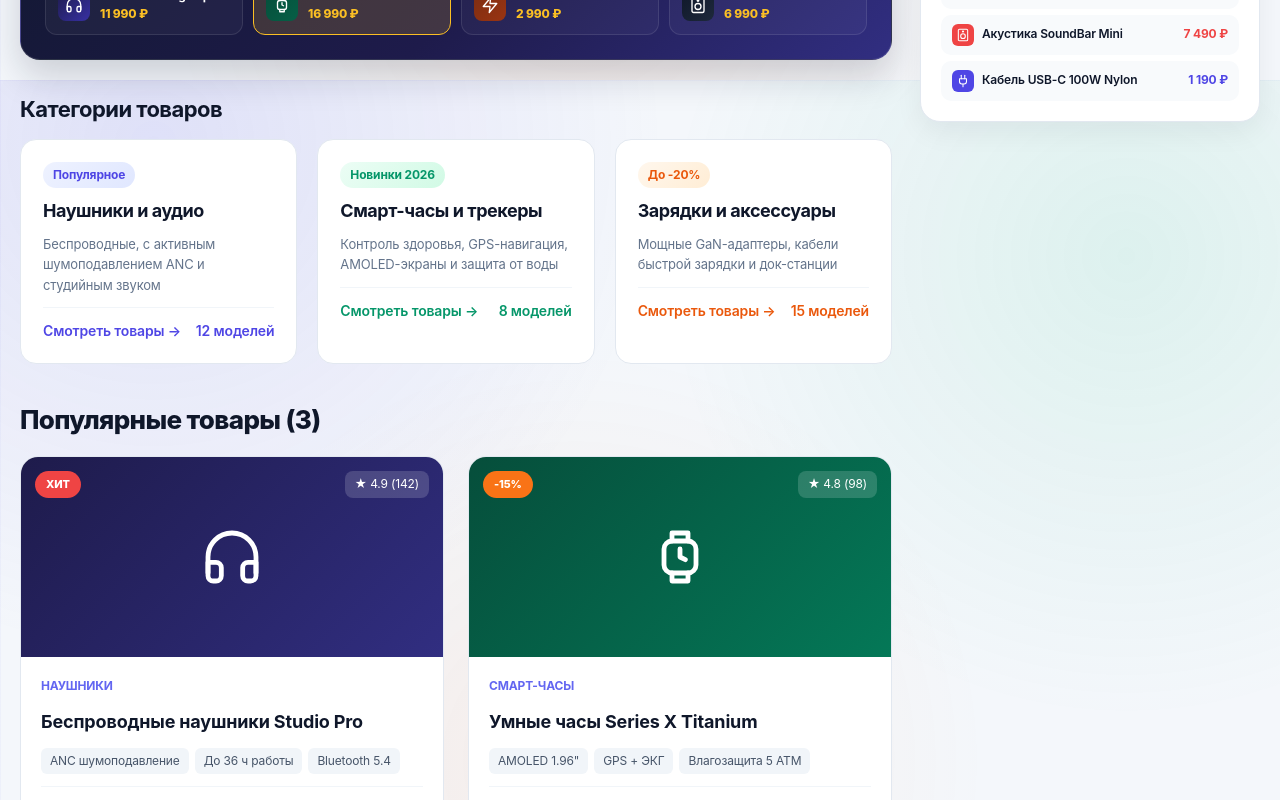
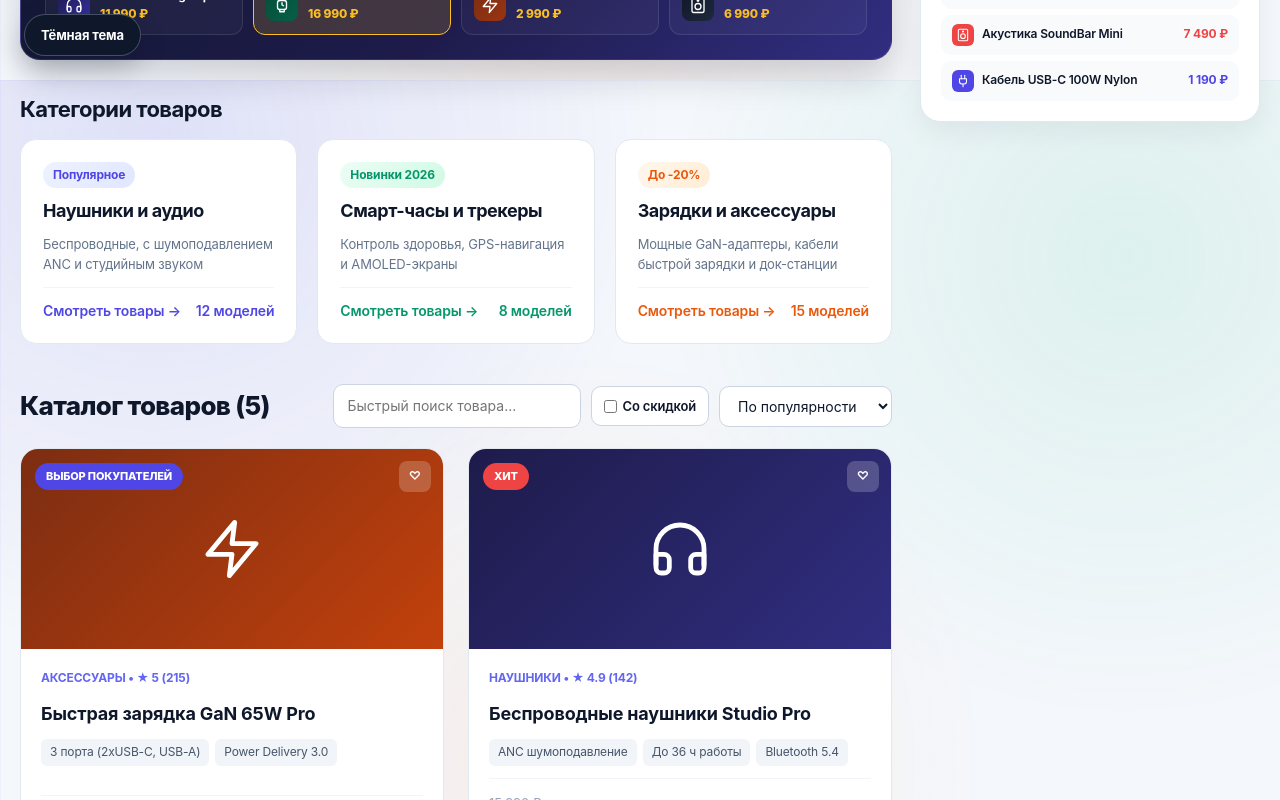
Before and after one commit to gadk1ytd778334-tech/praktik, a Next.js app in the folder frontend/: page / in a window 1280 px wide. Shown: the part 720-1520 px from the top of the page. Built offline with nearby package versions, Linux system fonts and the light colour scheme.

Commit message:
Добавлены живой поиск, сортировка, избранное, темная тема и toast-уведомления

```diff
--- a/frontend/app/page.js
+++ b/frontend/app/page.js
@@ -1,17 +1,20 @@
-import { Suspense } from "react";
+"use client";
+
+import { useState, useEffect, Suspense } from "react";
 import Link from "next/link";
+import { useSearchParams } from "next/navigation";
 import AddToCartButton from "@/components/AddToCartButton";
 import SaleConveyorWidget from "@/components/SaleConveyorWidget";
+import DailyCultConveyor from "@/components/DailyCultConveyor";
 import ProductIcon from "@/components/ProductIcon";
 import CatalogSkeleton from "@/components/CatalogSkeleton";
-import DailyCultConveyor from "@/components/DailyCultConveyor";
 
-const MOCK_CATEGORIES = [
+const CATEGORIES = [
   {
     id: 1,
     slug: "headphones",
     title: "Наушники и аудио",
-    subtitle: "Беспроводные, с активным шумоподавлением ANC и студийным звуком",
+    subtitle: "Беспроводные, с шумоподавлением ANC и студийным звуком",
     count: "12 моделей",
     badge: "Популярное",
     gradient: "linear-gradient(135deg, #eef2ff 0%, #e0e7ff 100%)",
@@ -21,8 +24,7 @@ const MOCK_CATEGORIES = [
     id: 2,
     slug: "smartwatches",
     title: "Смарт-часы и трекеры",
-    subtitle:
-      "Контроль здоровья, GPS-навигация, AMOLED-экраны и защита от воды",
+    subtitle: "Контроль здоровья, GPS-навигация и AMOLED-экраны",
     count: "8 моделей",
     badge: "Новинки 2026",
     gradient: "linear-gradient(135deg, #ecfdf5 0%, #d1fae5 100%)",
@@ -39,8 +41,7 @@ const MOCK_CATEGORIES = [
     accent: "#ea580c",
   },
 ];
-
-const MOCK_PRODUCTS = [
+const PRODUCTS = [
   {
     id: 1,
     slug: "studio-pro",
@@ -51,11 +52,11 @@ const MOCK_PRODUCTS = [
     oldPrice: 15990,
     badge: "ХИТ",
     badgeColor: "#ef4444",
-    rating: "4.9",
+    rating: 4.9,
     reviews: 142,
     specs: ["ANC шумоподавление", "До 36 ч работы", "Bluetooth 5.4"],
     bgGradient: "linear-gradient(135deg, #1e1b4b 0%, #312e81 100%)",
-    iconLabel: "headphones",
+    icon: "headphones",
   },
   {
     id: 2,
@@ -67,11 +68,11 @@ const MOCK_PRODUCTS = [
     oldPrice: 21800,
     badge: "-15%",
     badgeColor: "#f97316",
-    rating: "4.8",
+    rating: 4.8,
     reviews: 98,
     specs: ['AMOLED 1.96"', "GPS + ЭКГ", "Влагозащита 5 ATM"],
     bgGradient: "linear-gradient(135deg, #064e3b 0%, #047857 100%)",
-    iconLabel: "watch",
+    icon: "watch",
   },
   {
     id: 3,
@@ -80,34 +81,83 @@ const MOCK_PRODUCTS = [
     category: "АКСЕССУАРЫ",
     categorySlug: "accessories",
     price: 3490,
-    oldPrice: 4200,
+    oldPrice: null,
     badge: "ВЫБОР ПОКУПАТЕЛЕЙ",
     badgeColor: "#4f46e5",
-    rating: "5.0",
+    rating: 5.0,
     reviews: 215,
-    specs: [
-      "3 порта (2xUSB-C, USB-A)",
-      "Power Delivery 3.0",
-      "Компактный корпус",
-    ],
+    specs: ["3 порта (2xUSB-C, USB-A)", "Power Delivery 3.0"],
     bgGradient: "linear-gradient(135deg, #7c2d12 0%, #c2410c 100%)",
-    iconLabel: "charger",
+    icon: "charger",
+  },
+  {
+    id: 4,
+    slug: "studio-pro",
+    title: "Акустика SoundBar Mini",
+    category: "НАУШНИКИ",
+    categorySlug: "headphones",
+    price: 7490,
+    oldPrice: 9990,
+    badge: "-25%",
+    badgeColor: "#ef4444",
+    rating: 4.7,
+    reviews: 64,
+    specs: ["40 Вт • Стерео", "AUX / Bluetooth 5.3"],
+    bgGradient: "linear-gradient(135deg, #1e293b 0%, #334155 100%)",
+    icon: "speaker",
+  },
+  {
+    id: 5,
+    slug: "gan-65w",
+    title: "Кабель USB-C 100W Nylon",
+    category: "АКСЕССУАРЫ",
+    categorySlug: "accessories",
+    price: 1190,
+    oldPrice: null,
+    badge: "БАЗА",
+    badgeColor: "#4f46e5",
+    rating: 4.9,
+    reviews: 310,
+    specs: ["2 метра", "Нейлоновая оплётка", "100W"],
+    bgGradient: "linear-gradient(135deg, #312e81 0%, #4338ca 100%)",
+    icon: "cable",
   },
 ];
+function InteractiveShopSection() {
+  const searchParams = useSearchParams();
+  const urlQuery = (searchParams.get("q") || "").toLowerCase().trim();
+  const urlCategory = (searchParams.get("category") || "").toLowerCase().trim();
 
-async function CatalogContent({ searchParams }) {
-  const resolvedParams = (await searchParams) || {};
-  const query = (resolvedParams.q || "").toLowerCase().trim();
-  const selectedCategory = (resolvedParams.category || "").toLowerCase().trim();
+  const [overrideCategory, setOverrideCategory] = useState(null);
+  const [overrideSearch, setOverrideSearch] = useState(null);
+  const [sortBy, setSortBy] = useState("popular");
+  const [onlyDiscount, setOnlyDiscount] = useState(false);
+  const [wishlist, setWishlist] = useState([]);
 
-  const filteredProducts = MOCK_PRODUCTS.filter((item) => {
+  const selectedCategory =
+    overrideCategory !== null ? overrideCategory : urlCategory;
+  const searchText = overrideSearch !== null ? overrideSearch : urlQuery;
+
+  const toggleWishlist = (id) => {
+    setWishlist((prev) =>
+      prev.includes(id) ? prev.filter((item) => item !== id) : [...prev, id]
+    );
+  };
+
+  const filteredProducts = PRODUCTS.filter((item) => {
+    const q = searchText.toLowerCase().trim();
     const matchesQuery =
-      !query ||
-      item.title.toLowerCase().includes(query) ||
-      item.category.toLowerCase().includes(query);
+      !q ||
+      item.title.toLowerCase().includes(q) ||
+      item.category.toLowerCase().includes(q);
     const matchesCategory =
       !selectedCategory || item.categorySlug === selectedCategory;
-    return matchesQuery && matchesCategory;
+    const matchesDiscount = !onlyDiscount || Boolean(item.oldPrice);
+    return matchesQuery && matchesCategory && matchesDiscount;
+  }).sort((a, b) => {
+    if (sortBy === "price-asc") return a.price - b.price;
+    if (sortBy === "price-desc") return b.price - a.price;
+    return b.rating - a.rating;
   });
 
   return (
@@ -121,45 +171,43 @@ async function CatalogContent({ searchParams }) {
             marginBottom: "16px",
           }}
         >
-          <h2
-            style={{
-              fontSize: "22px",
-              fontWeight: "700",
-              color: "#0f172a",
-              margin: 0,
-            }}
-          >
+          <h2 style={{ fontSize: "22px", fontWeight: "700", margin: 0 }}>
             Категории товаров
           </h2>
           {selectedCategory && (
-            <Link
-              href="/"
+            <button
+              type="button"
+              onClick={() => setOverrideCategory("")}
               style={{
+                background: "transparent",
+                border: "none",
                 fontSize: "14px",
                 color: "#4f46e5",
-                fontWeight: "600",
-                textDecoration: "none",
+                fontWeight: "700",
+                cursor: "pointer",
               }}
             >
               Сбросить фильтр ×
-            </Link>
+            </button>
           )}
         </div>
+
         <div
           style={{
             display: "grid",
-            gridTemplateColumns: "repeat(auto-fit, minmax(260px, 1fr))",
+            gridTemplateColumns: "repeat(auto-fit, minmax(250px, 1fr))",
             gap: "20px",
           }}
         >
-          {MOCK_CATEGORIES.map((cat) => {
+          {CATEGORIES.map((cat) => {
             const isActive = selectedCategory === cat.slug;
             return (
-              <Link
+              <button
                 key={cat.id}
-                href={isActive ? "/" : `/?category=${cat.slug}`}
+                type="button"
+                onClick={() => setOverrideCategory(isActive ? "" : cat.slug)}
                 style={{
-                  textDecoration: "none",
+                  textAlign: "left",
                   background: "#ffffff",
                   borderRadius: "16px",
                   padding: "22px",
@@ -169,6 +217,7 @@ async function CatalogContent({ searchParams }) {
                   display: "flex",
                   flexDirection: "column",
                   gap: "12px",
+                  cursor: "pointer",
                 }}
               >
                 <span
@@ -184,14 +233,7 @@ async function CatalogContent({ searchParams }) {
                 >
                   {cat.badge}
                 </span>
-                <h3
-                  style={{
-                    fontSize: "18px",
-                    fontWeight: "700",
-                    color: "#0f172a",
-                    margin: 0,
-                  }}
-                >
+                <h3 style={{ fontSize: "18px", fontWeight: "700", margin: 0 }}>
                   {cat.title}
                 </h3>
                 <p style={{ fontSize: "13px", color: "#64748b", margin: 0 }}>
@@ -199,6 +241,7 @@ async function CatalogContent({ searchParams }) {
                 </p>
                 <div
                   style={{
+                    width: "100%",
                     display: "flex",
                     justifyContent: "space-between",
                     paddingTop: "12px",
@@ -208,34 +251,142 @@ async function CatalogContent({ searchParams }) {
                     color: cat.accent,
                   }}
                 >
-                  <span>Смотреть товары →</span>
+                  <span>{isActive ? "Выбрано ✓" : "Смотреть товары →"}</span>
                   <span>{cat.count}</span>
                 </div>
-              </Link>
+              </button>
             );
           })}
         </div>
       </section>
       <section id="catalog">
-        <h2
+        <div
           style={{
-            fontSize: "26px",
-            fontWeight: "800",
-            color: "#0f172a",
+            display: "flex",
+            justifyContent: "space-between",
+            alignItems: "center",
+            flexWrap: "wrap",
+            gap: "12px",
             marginBottom: "20px",
           }}
         >
-          {query ? `Результаты поиска: «${query}»` : "Популярные товары"} (
-          {filteredProducts.length})
+          <div style={{ display: "flex", alignItems: "center", gap: "12px" }}>
+            <h2 style={{ fontSize: "26px", fontWeight: "800", margin: 0 }}>
+              Каталог товаров ({filteredProducts.length})
             </h2>
+            {wishlist.length > 0 && (
+              <span
+                style={{
+                  background: "#fee2e2",
+                  color: "#ef4444",
+                  fontSize: "12px",
+                  fontWeight: "800",
+                  padding: "4px 10px",
+                  borderRadius: "999px",
+                }}
+              >
+                ♥ В избранном: {wishlist.length}
+              </span>
+            )}
+          </div>
+
+          <div
+            style={{
+              display: "flex",
+              alignItems: "center",
+              gap: "10px",
+              flexWrap: "wrap",
+            }}
+          >
+            <input
+              type="search"
+              value={searchText}
+              onChange={(e) => setOverrideSearch(e.target.value)}
+              placeholder="Быстрый поиск товара..."
+              style={{ minWidth: "210px" }}
+            />
+
+            <label
+              style={{
+                display: "inline-flex",
+                alignItems: "center",
+                gap: "6px",
+                fontSize: "13px",
+                fontWeight: "600",
+                cursor: "pointer",
+                background: "#ffffff",
+                padding: "9px 12px",
+                borderRadius: "10px",
+                border: "1px solid #cbd5e1",
+                color: "#0f172a",
+              }}
+            >
+              <input
+                type="checkbox"
+                checked={onlyDiscount}
+                onChange={(e) => setOnlyDiscount(e.target.checked)}
+              />
+              Со скидкой
+            </label>
+
+            <select
+              value={sortBy}
+              onChange={(e) => setSortBy(e.target.value)}
+              aria-label="Сортировка товаров"
+            >
+              <option value="popular">По популярности</option>
+              <option value="price-asc">Сначала дешевле</option>
+              <option value="price-desc">Сначала дороже</option>
+            </select>
+          </div>
+        </div>
+
+        {filteredProducts.length === 0 ? (
+          <div
+            style={{
+              background: "#ffffff",
+              borderRadius: "16px",
+              padding: "40px 20px",
+              textAlign: "center",
+              border: "1px solid #e2e8f0",
+            }}
+          >
+            <p
+              style={{ fontSize: "16px", color: "#64748b", margin: "0 0 14px" }}
+            >
+              По вашему запросу ничего не найдено.
+            </p>
+            <button
+              type="button"
+              onClick={() => {
+                setOverrideSearch("");
+                setOverrideCategory("");
+                setOnlyDiscount(false);
+              }}
+              style={{
+                background: "#4f46e5",
+                color: "#ffffff",
+                border: "none",
+                borderRadius: "10px",
+                padding: "10px 18px",
+                fontWeight: "700",
+                cursor: "pointer",
+              }}
+            >
+              Сбросить все фильтры
+            </button>
+          </div>
+        ) : (
           <div
             style={{
               display: "grid",
-            gridTemplateColumns: "repeat(auto-fill, minmax(290px, 1fr))",
+              gridTemplateColumns: "repeat(auto-fill, minmax(280px, 1fr))",
               gap: "24px",
             }}
           >
-          {filteredProducts.map((product) => (
+            {filteredProducts.map((product) => {
+              const isFav = wishlist.includes(product.id);
+              return (
                 <article
                   key={product.id}
                   style={{
@@ -247,12 +398,18 @@ async function CatalogContent({ searchParams }) {
                     flexDirection: "column",
                   }}
                 >
-              <Link
-                href={`/product/${product.slug}`}
+                  <div
                     style={{
                       position: "relative",
                       height: "200px",
                       background: product.bgGradient,
+                    }}
+                  >
+                    <Link
+                      href={`/product/${product.slug}`}
+                      style={{
+                        width: "100%",
+                        height: "100%",
                         display: "flex",
                         alignItems: "center",
                         justifyContent: "center",
@@ -274,22 +431,30 @@ async function CatalogContent({ searchParams }) {
                       >
                         {product.badge}
                       </span>
-                <span
+                      <ProductIcon type={product.icon} size={64} />
+                    </Link>
+
+                    <button
+                      type="button"
+                      onClick={() => toggleWishlist(product.id)}
                       style={{
                         position: "absolute",
-                    top: "14px",
-                    right: "14px",
-                    background: "rgba(255,255,255,0.16)",
+                        top: "12px",
+                        right: "12px",
+                        background: isFav ? "#ef4444" : "rgba(255,255,255,0.2)",
                         color: "#ffffff",
+                        border: "none",
+                        borderRadius: "8px",
+                        padding: "6px 10px",
                         fontSize: "12px",
-                    padding: "4px 10px",
-                    borderRadius: "8px",
+                        fontWeight: "700",
+                        cursor: "pointer",
                       }}
                     >
-                  ★ {product.rating} ({product.reviews})
-                </span>
-                <ProductIcon type={product.iconLabel} size={64} />
-              </Link>
+                      {isFav ? "♥ В избранном" : "♡"}
+                    </button>
+                  </div>
+
                   <div
                     style={{
                       padding: "20px",
@@ -306,7 +471,8 @@ async function CatalogContent({ searchParams }) {
                         color: "#6366f1",
                       }}
                     >
-                  {product.category}
+                      {product.category} • ★ {product.rating} ({product.reviews}
+                      )
                     </span>
                     <Link
                       href={`/product/${product.slug}`}
@@ -319,7 +485,9 @@ async function CatalogContent({ searchParams }) {
                     >
                       {product.title}
                     </Link>
-                <div style={{ display: "flex", flexWrap: "wrap", gap: "6px" }}>
+                    <div
+                      style={{ display: "flex", flexWrap: "wrap", gap: "6px" }}
+                    >
                       {product.specs.map((spec, i) => (
                         <span
                           key={i}
@@ -346,6 +514,7 @@ async function CatalogContent({ searchParams }) {
                       }}
                     >
                       <div>
+                        {product.oldPrice && (
                           <div
                             style={{
                               fontSize: "13px",
@@ -355,6 +524,7 @@ async function CatalogContent({ searchParams }) {
                           >
                             {product.oldPrice.toLocaleString("ru-RU")} ₽
                           </div>
+                        )}
                         <div
                           style={{
                             fontSize: "21px",
@@ -369,14 +539,56 @@ async function CatalogContent({ searchParams }) {
                     </div>
                   </div>
                 </article>
-          ))}
+              );
+            })}
           </div>
+        )}
       </section>
     </>
   );
 }
+export default function HomePage() {
+  const [darkTheme, setDarkTheme] = useState(false);
+  const [toastText, setToastText] = useState("");
 
-export default function HomePage({ searchParams }) {
+  useEffect(() => {
+    const saved = localStorage.getItem("shoply_theme");
+    if (saved === "dark") {
+      document.documentElement.classList.add("dark-theme");
+      const id = setTimeout(() => setDarkTheme(true), 0);
+      return () => clearTimeout(id);
+    }
+  }, []);
+
+  useEffect(() => {
+    const handleCartToast = (e) => {
+      const btn = e.target.closest("button");
+      if (
+        btn &&
+        btn.textContent &&
+        btn.textContent.toLowerCase().includes("корзин")
+      ) {
+        setToastText("Товар добавлен в корзину");
+        setTimeout(() => setToastText(""), 2500);
+      }
+    };
+
+    document.addEventListener("click", handleCartToast);
+    return () => document.removeEventListener("click", handleCartToast);
+  }, []);
+
+  const toggleTheme = () => {
+    const next = !darkTheme;
+    setDarkTheme(next);
+    if (next) {
+      document.documentElement.classList.add("dark-theme");
+      localStorage.setItem("shoply_theme", "dark");
+    } else {
+      document.documentElement.classList.remove("dark-theme");
+      localStorage.setItem("shoply_theme", "light");
+    }
+  };
+
   return (
     <main
       style={{
@@ -414,7 +626,12 @@ export default function HomePage({ searchParams }) {
             Официальная техника с гарантией 12 месяцев
           </span>
           <h1
-            style={{ fontSize: "34px", fontWeight: "800", margin: "0 0 12px" }}
+            style={{
+              fontSize: "34px",
+              fontWeight: "800",
+              color: "#ffffff",
+              margin: "0 0 12px",
+            }}
           >
             Умные гаджеты и аксессуары нового поколения
           </h1>
@@ -437,14 +654,58 @@ export default function HomePage({ searchParams }) {
             Перейти в каталог
           </a>
         </section>
+
         <DailyCultConveyor />
 
         <Suspense fallback={<CatalogSkeleton />}>
-          <CatalogContent searchParams={searchParams} />
+          <InteractiveShopSection />
         </Suspense>
       </div>
 
       <SaleConveyorWidget />
+
+      <button
+        type="button"
+        onClick={toggleTheme}
+        style={{
+          position: "fixed",
+          bottom: "24px",
+          left: "24px",
+          zIndex: 9990,
+          background: darkTheme ? "#f8fafc" : "#0f172a",
+          color: darkTheme ? "#0f172a" : "#ffffff",
+          border: "1px solid rgba(148, 163, 184, 0.4)",
+          borderRadius: "999px",
+          padding: "10px 16px",
+          fontSize: "13px",
+          fontWeight: "700",
+          cursor: "pointer",
+          boxShadow: "0 10px 25px rgba(15, 23, 42, 0.25)",
+        }}
+      >
+        {darkTheme ? "Светлая тема" : "Тёмная тема"}
+      </button>
+
+      {toastText && (
+        <div
+          role="status"
+          style={{
+            position: "fixed",
+            bottom: "24px",
+            right: "24px",
+            zIndex: 9999,
+            background: "#059669",
+            color: "#ffffff",
+            padding: "12px 20px",
+            borderRadius: "12px",
+            fontSize: "14px",
+            fontWeight: "700",
+            boxShadow: "0 12px 30px rgba(5, 150, 105, 0.35)",
+          }}
+        >
+          ✓ {toastText}
+        </div>
+      )}
     </main>
   );
 }
```
Lines whose indentation alone changed are shown as unchanged.
